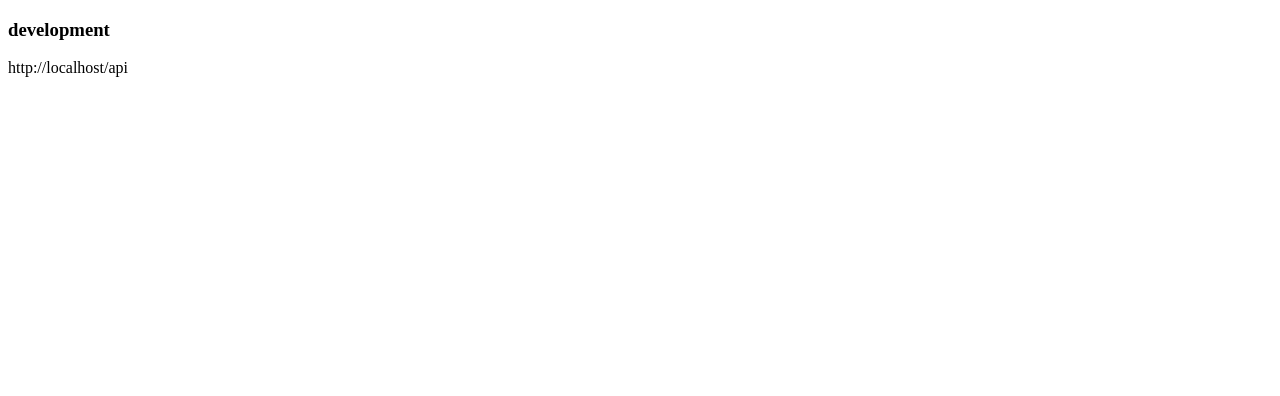
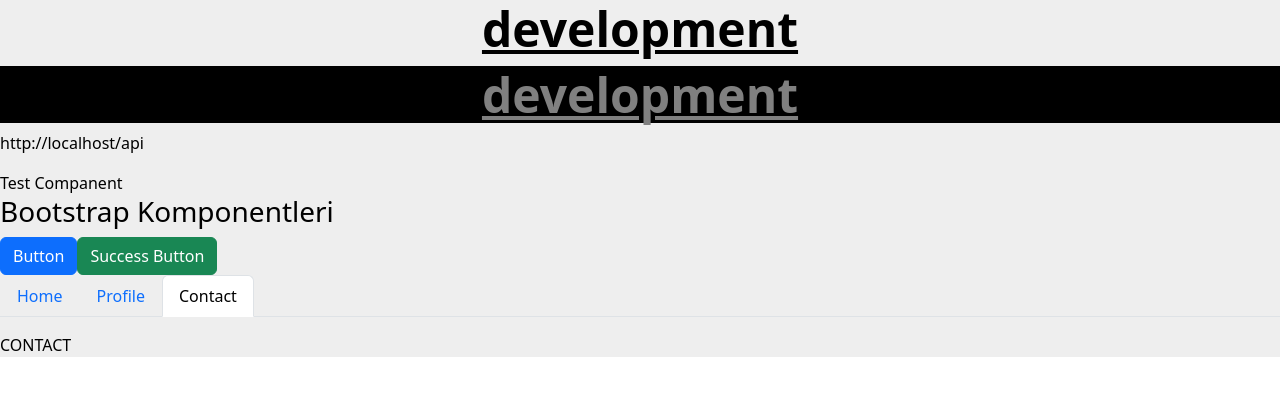
Before and after one commit to maydinn37/react-learn, a React (Create React App) app: page / in a window 1280 px wide. Shown: the top 396 px of the page. Built offline with nearby package versions, Linux system fonts and the light colour scheme.

Commit message:
css updated

```diff
--- a/package.json
+++ b/package.json
@@ -3,10 +3,13 @@
   "version": "0.1.0",
   "private": true,
   "dependencies": {
+    "bootstrap": "^5.3.3",
     "cra-template": "1.2.0",
     "react": "^19.0.0",
+    "react-bootstrap": "^2.10.7",
     "react-dom": "^19.0.0",
-    "react-scripts": "5.0.1"
+    "react-scripts": "5.0.1",
+    "styled-components": "^6.1.14"
   },
   "scripts": {
     "start": "cross-env GENERATE_SOURCEMAP=false react-scripts start",
--- a/src/App.js
+++ b/src/App.js
@@ -1,10 +1,19 @@
 import logo from "./logo.svg";
+import styles from "./App.module.css";
+import Test from "./test.js";
+import { Title } from "./companents.js";
+import Bootstrap from "./bootstrap.js";
 
 function App() {
+  console.log(styles);
+
   return (
-    <div className="App">
-      <h3>{process.env.NODE_ENV}</h3>
+    <div className={styles.App}>
+      <Title>{process.env.NODE_ENV}</Title>
+      <Title theme="dark">{process.env.NODE_ENV}</Title>
       <p>{process.env.REACT_APP_API_URL}</p>
+      <Test className="App" />
+
       {process.env.NODE_ENV === "production" && (
         <>
           <img src="../logo192.png" />
@@ -13,6 +22,7 @@ function App() {
           <img src={logo} />
         </>
       )}
+      <Bootstrap />
     </div>
   );
 }
--- /dev/null
+++ b/src/App.module.css
@@ -0,0 +1,4 @@
+.App {
+  background-color: #eee;
+  color: #000;
+}
--- /dev/null
+++ b/src/bootstrap.js
@@ -0,0 +1,26 @@
+import "bootstrap/dist/css/bootstrap.min.css";
+import { Button, Tabs, Tab } from "react-bootstrap";
+export default function Bootstrap() {
+  return (
+    <>
+      <h3>Bootstrap Komponentleri</h3>
+      <Button>Button</Button>
+      <Button variant="success">Success Button</Button>
+      <Tabs
+        defaultActiveKey="contact"
+        id="uncontrolled-tab-example"
+        className="mb-3"
+      >
+        <Tab eventKey="home" title="Home">
+          <div> HOME </div>
+        </Tab>
+        <Tab eventKey="profile" title="Profile">
+          <div> PROFİLE </div>
+        </Tab>
+        <Tab eventKey="contact" title="Contact">
+          <div> CONTACT </div>
+        </Tab>
+      </Tabs>
+    </>
+  );
+}
--- /dev/null
+++ b/src/companents.js
@@ -0,0 +1,18 @@
+import styled, { css } from "styled-components";
+
+export const Title = styled.h1`
+  font-size: 3rem;
+  font-weight: 600;
+  text-decoration: underline;
+  text-align: center;
+  ${(props) =>
+    props.theme === "dark" &&
+    css`
+      background: #000;
+      color: grey;
+      &:hover {
+        background: #fff;
+        color: green;
+      }
+    `};
+`;
--- /dev/null
+++ b/src/test.js
@@ -0,0 +1,4 @@
+function Test() {
+  return <div>Test Companent</div>;
+}
+export default Test;
```
Also changed, not shown: 1 other file (tests, documents, lock files or other folders).
